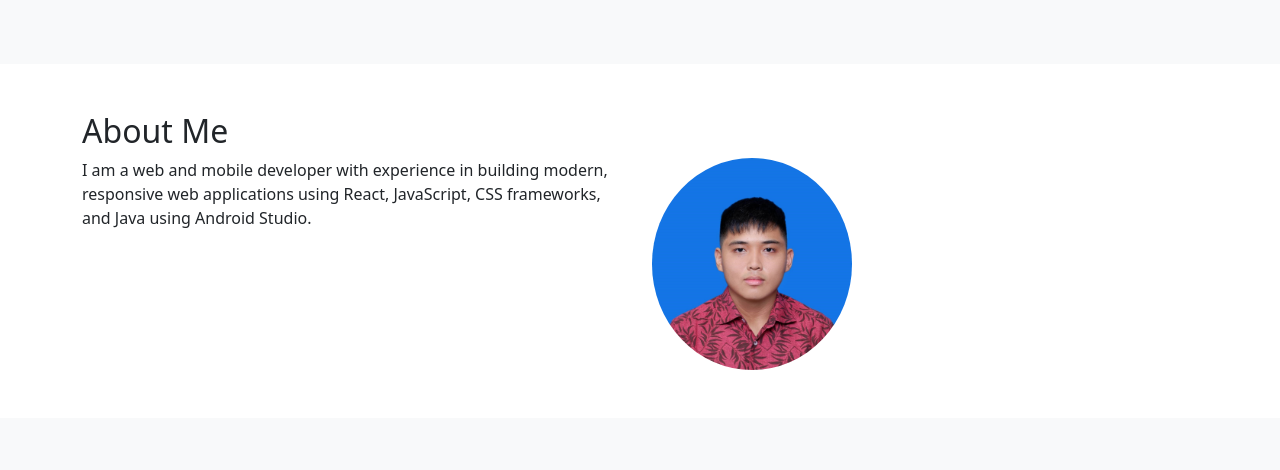
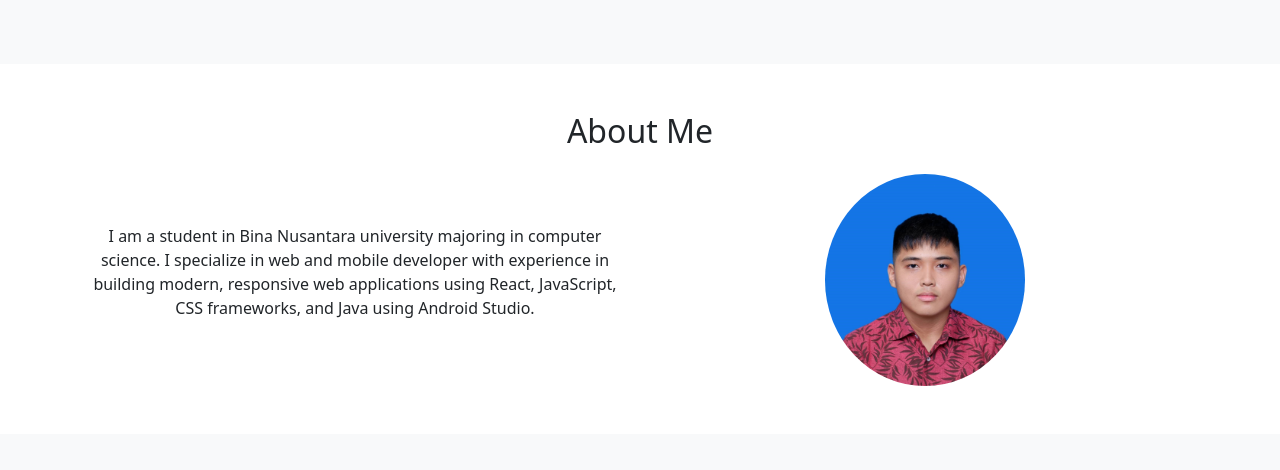
Before and after one commit to sjsh23/PortofolioProject, a React (Create React App) app: page / in a window 1280 px wide. Shown: the part 184-654 px from the top of the page. Built offline with nearby package versions, Linux system fonts and the light colour scheme.

Commit message:
push again

```diff
--- a/src/components/About/About.js
+++ b/src/components/About/About.js
@@ -4,16 +4,16 @@ import { Container, Row, Col } from 'react-bootstrap';
 
 function About() {
   return (
-    <section id="about" className="p-5">
+    <section id="about" className="p-5 d-flex justify-content-center align-items-center">
       <Container>
-        <h2>About Me</h2>
-        <Row>
-          <Col md={6}>
+        <h2 className="text-center mb-4">About Me</h2>
+        <Row className="justify-content-center align-items-center">
+          <Col md={6} className="text-center">
             <p>
-              I am a web and mobile developer with experience in building modern, responsive web applications using React, JavaScript, CSS frameworks, and Java using Android Studio.
+              I am a student in Bina Nusantara university majoring in computer science. I specialize in web and mobile developer with experience in building modern, responsive web applications using React, JavaScript, CSS frameworks, and Java using Android Studio.
             </p>
           </Col>
-          <Col md={6}>
+          <Col md={6} className="text-center">
             <img src="/profilepicture.jpg" alt="Profile" className="img-fluid rounded-circle" style={{ maxWidth: '200px', height: 'auto'}}  />
           </Col>
         </Row>
--- a/src/components/Contact/Contact.js
+++ b/src/components/Contact/Contact.js
@@ -7,7 +7,7 @@ function Contact() {
     <section id="contact" className="p-5">
       <Container>
         <h2>Contact Me</h2>
-        <p>Email: [your-email@example.com]</p>
+        <p>Email: [satyasiddhi.josh@binus.ac.id]</p>
       </Container>
     </section>
   );
```
